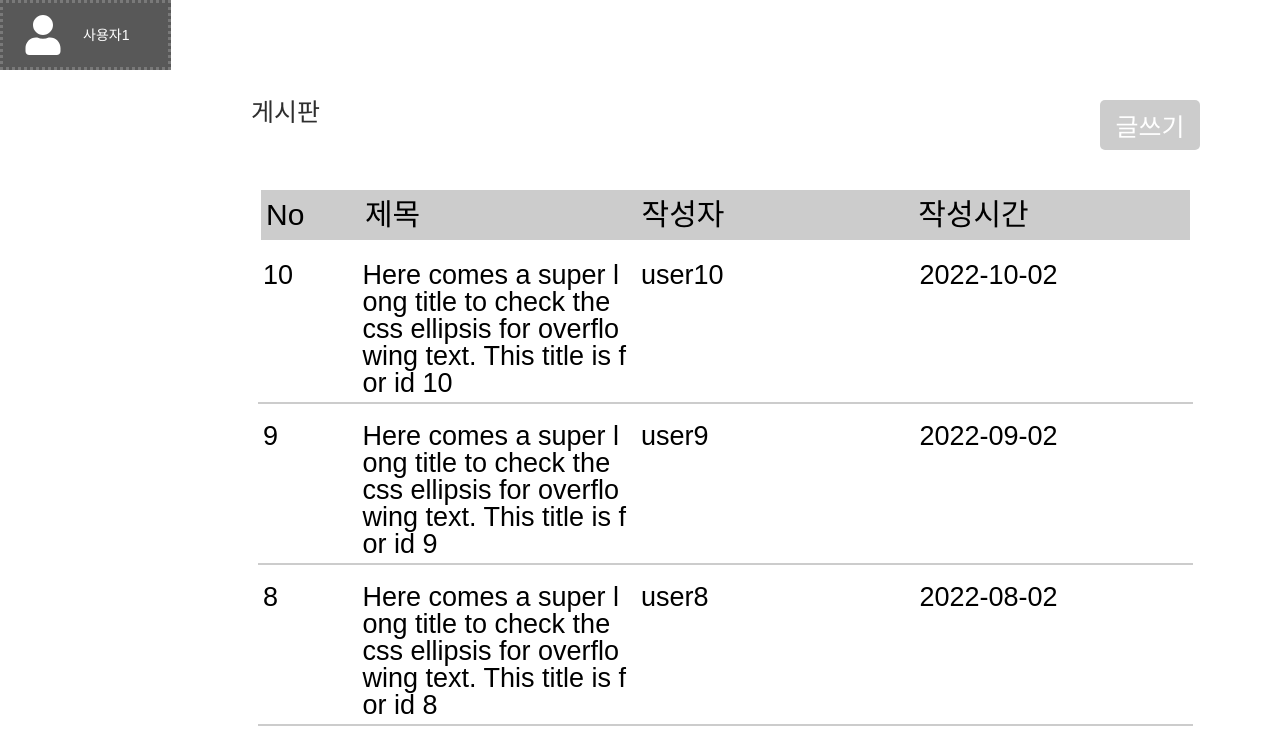
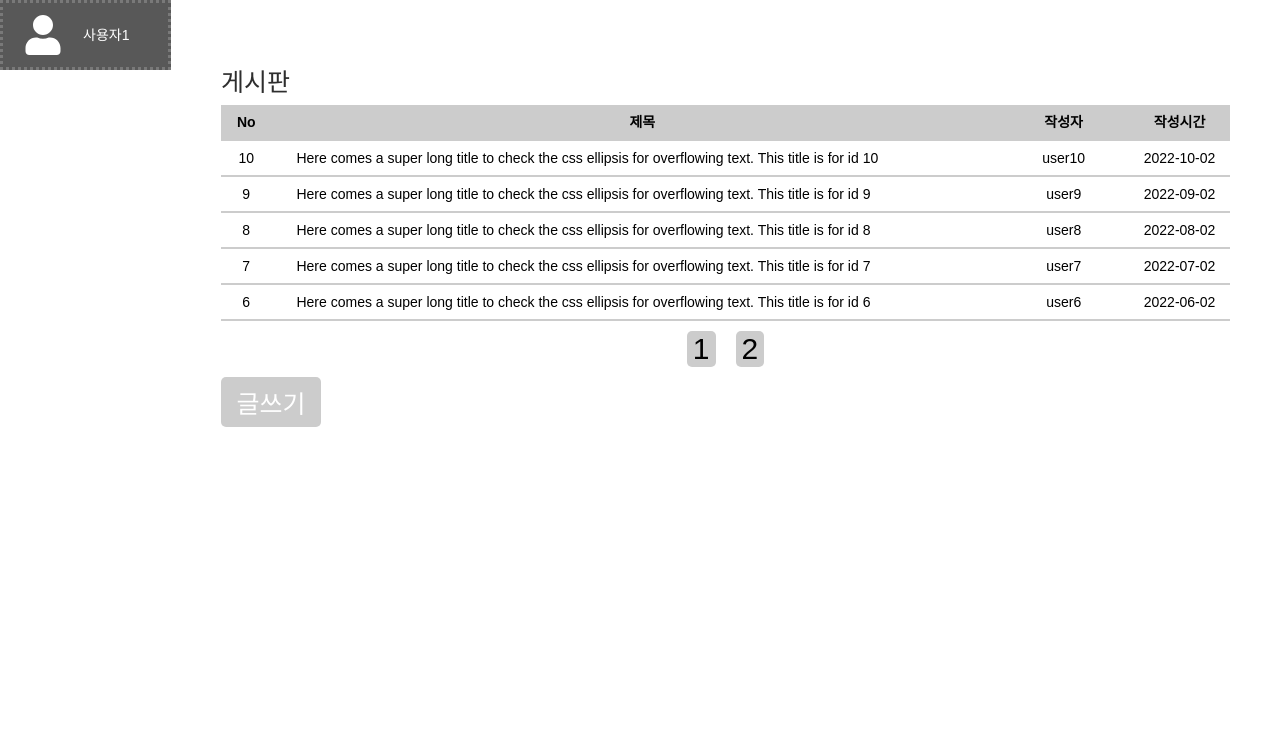
Before and after one commit to ebchoi/chart-and-board, a React (Create React App) app: page /board in a window 1280 px wide. Shown: the top 745 px of the page. Built offline with nearby package versions, Linux system fonts and the light colour scheme.

Commit message:
Edit: 게시판 목록의 태그 ul, li 네스팅 정리 및 스타일 적용
- 게시판 전체의ul > 게시글별 li> ul> li*4 의 네스팅으로 마크업 수정
- 게시글 별 호버시 스타일 적용

```diff
--- a/src/pages/Board.pages.js
+++ b/src/pages/Board.pages.js
@@ -14,6 +14,7 @@ export const Board = () => {
   const goToUrl = (navigate, url) => {
     navigate(url);
   };
+
   useEffect(() => {
     fetch(`/data/board-data.json`)
       .then(res => res.json())
@@ -30,20 +31,21 @@ export const Board = () => {
   return (
     <>
       {modal && <Post setModal={setModal} />}
-      <TopContainer>
       <Heading type="h2">게시판</Heading>
-        <TextWrite onClick={() => setModal(true)}>글쓰기</TextWrite>
-      </TopContainer>
+
       <BoardContainer>
         <Heading type="h3" hidden>
           게시판 목록 테이블
         </Heading>
-        <BoardListWrapper>
-          <ListNumber>No</ListNumber>
-          <ListTitle>제목</ListTitle>
-          <ListAthor>작성자</ListAthor>
-          <ListDate>작성시간</ListDate>
-        </BoardListWrapper>
+        <ul>
+          <RowItem>
+            <BoardHeader>
+              <HeaderItem>No</HeaderItem>
+              <HeaderItem>제목</HeaderItem>
+              <HeaderItem>작성자</HeaderItem>
+              <HeaderItem>작성시간</HeaderItem>
+            </BoardHeader>
+          </RowItem>
           {sessionStorageData.length >= 1 &&
             sessionStorageData
               .slice(
@@ -51,56 +53,105 @@ export const Board = () => {
                 5 + 5 * (pageNationNumber - 1)
               )
               .map(({ id, title, userName, createdAt }) => (
-              <BoardListBox
+                <RowItem
                   onClick={() => goToUrl(navigate, `/board/${id}`)}
                   key={id}
                 >
-                <ListNumber>{id}</ListNumber>
-                <ListTitle>{title}</ListTitle>
-                <ListAthor>{userName}</ListAthor>
-                <ListDate>
+                  <ItemList>
+                    <ItemInfo>{id}</ItemInfo>
+                    <ItemTitle>{title}</ItemTitle>
+                    <ItemInfo>{userName}</ItemInfo>
+                    <ItemInfo>
                       {createdAt.toLocaleString('sv').slice(0, 10)}
-                </ListDate>
-              </BoardListBox>
+                    </ItemInfo>
+                  </ItemList>
+                </RowItem>
               ))}
+        </ul>
       </BoardContainer>
-      <BottomContainer>
+
+      <PageContainer>
         {sessionStorageData.length >= 1 &&
           Array(Math.ceil(sessionStorageData.length / 5))
             .fill()
             .map((_, index) => (
-              <BoardNumber
+              <PageNumber
                 onClick={() => {
                   setPageNationNumber(index + 1);
                 }}
                 key={index}
               >
                 {index + 1}
-              </BoardNumber>
+              </PageNumber>
             ))}
-      </BottomContainer>
+      </PageContainer>
+      <TextWrite onClick={() => setModal(true)}>글쓰기</TextWrite>
     </>
   );
 };
 
-const TopContainer = styled.div`
-  display: flex;
-  justify-content: space-between;
-  margin: 30px;
-`;
-const BoardContainer = styled.article`
-  display: flex;
-  flex-wrap: wrap;
-  align-items: center;
-  justify-content: flex-start;
-  margin: 30px;
+const BoardContainer = styled.article``;
+
+const RowItem = styled.li`
+  border-bottom: 2px solid ${colors.gray};
+  &:hover {
+    background-color: ${colors.darkgray};
+    border: 2px dotted ${colors.white};
+    color: ${colors.white};
+    cursor: pointer;
+  }
+  &:first-of-type:hover {
+    border: none;
+    color: ${colors.black};
+    cursor: unset;
+  }
 `;
 
-const BottomContainer = styled.div`
+const ItemList = styled.ul`
+  width: 100%;
+  display: grid;
+  grid-template-columns: 5% auto 10% 10%;
+  column-gap: 15px;
+  row-gap: 10px;
+  justify-items: center;
+  box-sizing: border-box;
+`;
+
+const ItemInfo = styled.li`
+  padding: 10px 0;
+`;
+
+const ItemTitle = styled(ItemInfo)`
+  padding-left: 10px;
+  justify-self: left;
+  overflow: hidden;
+  text-overflow: ellipsis;
+`;
+
+const BoardHeader = styled(ItemList)`
+  background-color: ${colors.gray};
+`;
+
+const HeaderItem = styled(ItemInfo)`
+  font-weight: bold;
+`;
+
+const PageContainer = styled.div`
   display: flex;
   align-items: center;
   justify-content: center;
-  margin: 30px;
+`;
+
+const PageNumber = styled.button`
+  margin: 10px;
+  background-color: ${colors.gray};
+  border: none;
+  border-radius: 5px;
+  font-size: 30px;
+  :hover {
+    cursor: pointer;
+    opacity: 0.5;
+  }
 `;
 
 const TextWrite = styled.button`
@@ -116,56 +167,3 @@ const TextWrite = styled.button`
     opacity: 0.5;
   }
 `;
-
-const BoardListWrapper = styled.div`
-  display: flex;
-  justify-content: space-between;
-  align-items: center;
-  width: 100%;
-  height: 50px;
-  margin: 10px;
-  background-color: ${colors.gray};
-  font-size: 30px;
-`;
-
-const BoardListBox = styled.ul`
-  display: flex;
-  justify-content: space-around;
-  width: 100%;
-  margin: 7px;
-  border-bottom: 2px solid ${colors.gray};
-  font-size: 27px;
-`;
-const ListNumber = styled.li`
-  width: 10%;
-  word-break: break-all;
-  margin: 5px;
-  list-style: none;
-`;
-const ListTitle = styled.li`
-  width: 30%;
-  word-break: break-all;
-  margin: 5px;
-  list-style: none;
-`;
-const ListAthor = styled.li`
-  width: 30%;
-  margin: 5px;
-  list-style: none;
-`;
-const ListDate = styled.li`
-  width: 30%;
-  margin: 5px;
-  list-style: none;
-`;
-const BoardNumber = styled.button`
-  margin: 10px;
-  background-color: ${colors.gray};
-  border: none;
-  border-radius: 5px;
-  font-size: 30px;
-  :hover {
-    cursor: pointer;
-    opacity: 0.5;
-  }
-`;
```
Lines whose indentation alone changed are shown as unchanged.
